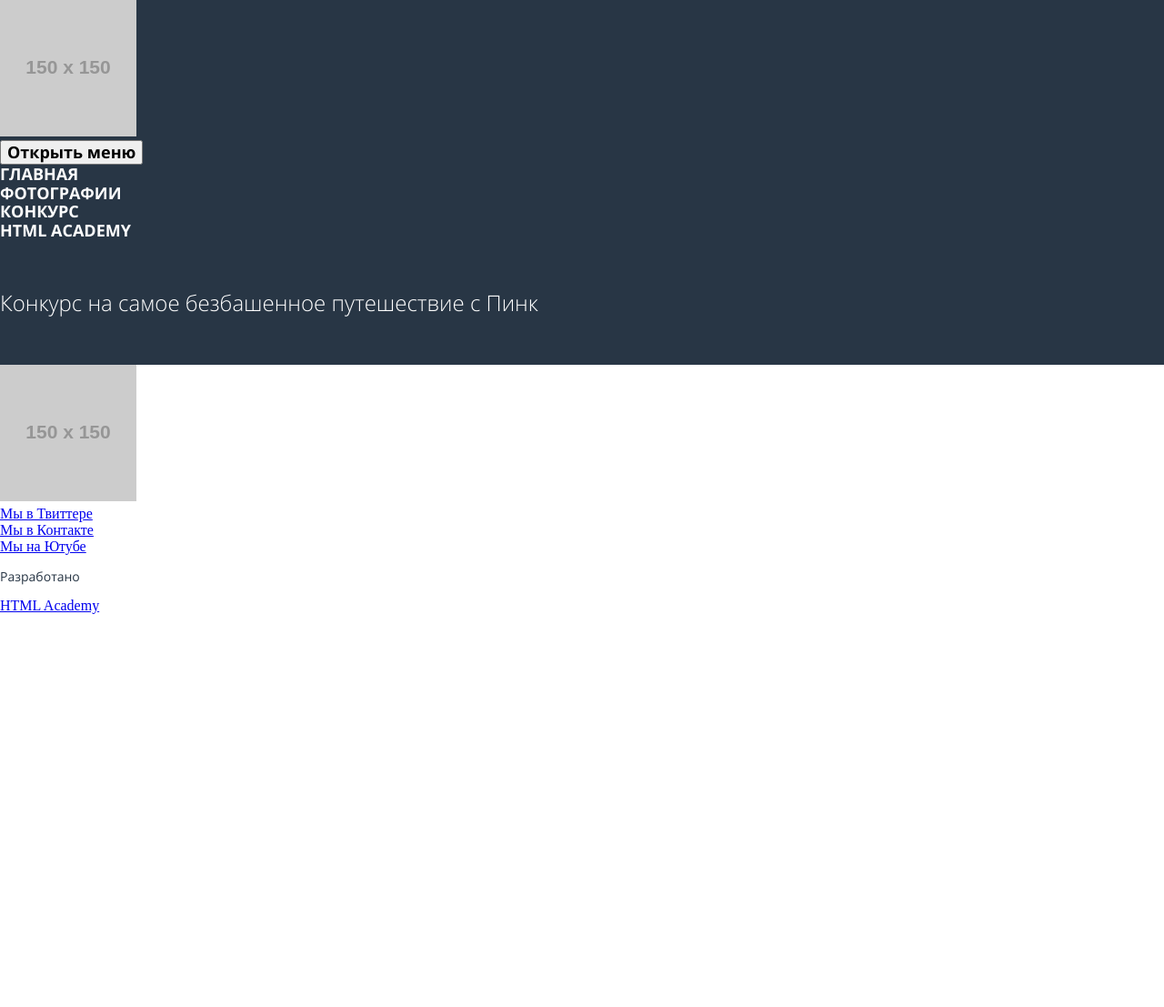
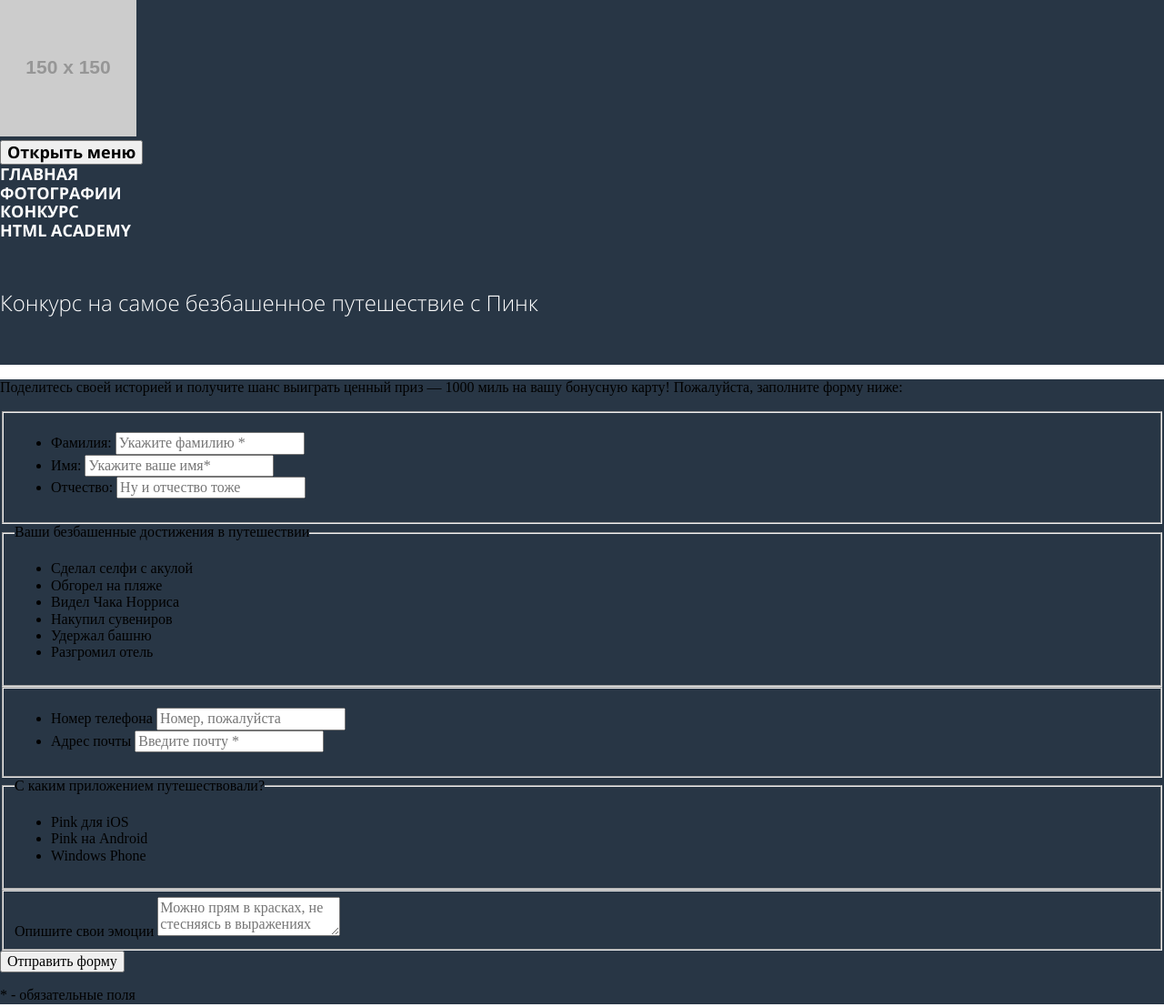
Before and after one commit to vadimbvn/pink, a website: page source/form.html in a window 1280 px wide. Shown: the top 1107 px of the page at 91% size. Before the commit the page ends 800 px from the top, so only its background shows below. Drawn offline with nearby package versions, Linux system fonts and the light colour scheme; files that its build step writes are made by us from their sources; placeholder pictures from the web are drawn by us.

Commit message:
Разметил форму

```diff
--- a/source/form.html
+++ b/source/form.html
@@ -35,7 +35,94 @@
       <div class="main-background">
         <h2 class="page-main__title">Конкурс на самое безбашенное путешествие с Пинк</h2>
       </div>
-      <section class="contest"></section>
+      <section class="contest">
+        <p class="contest__slogan">Поделитесь своей историей и получите шанс выиграть ценный приз — 1000 миль на вашу бонусную карту!
+        Пожалуйста, заполните форму ниже:</p>
+        <form class="contest__form">
+          <fieldset class="contest__fieldset contest__fieldset--name">
+            <ul class="contest__list contest__list--name">
+              <li>
+                <label for="user-surname">Фамилия:</label>
+                <input type="text" name="usersurname" id="user-surname" placeholder="Укажите фамилию *">
+              </li>
+              <li>
+                <label for="user-name">Имя:</label>
+                <input type="text" name="username" id="user-name" placeholder="Укажите ваше имя*">
+              </li>
+              <li>
+                <label for="user-patronymic">Отчество:</label>
+                <input type="text" name="userpatronymic" id="user-patronymic" placeholder="Ну и отчество тоже">
+              </li>
+            </ul>
+          </fieldset>
+          <fieldset class="contest__fieldset contest__fieldset--checkbox">
+            <legend>Ваши безбашенные достижения в путешествии</legend>
+            <ul class="contest__list contest__list--checkbox">
+              <li>
+                <input class="visually-hidden"  type="checkbox" name="selfie" id="selfie" checked>
+                <label for="selfie">Сделал селфи с акулой</label>
+              </li>
+              <li>
+                <input class="visually-hidden" type="checkbox" name="beach" id="beach">
+                <label for="beach">Обгорел на пляже</label>
+              </li>
+              <li>
+                <input class="visually-hidden" type="checkbox" name="norris" id="norris">
+                <label for="norris">Видел Чака Норриса</label>
+              </li>
+              <li>
+                <input class="visually-hidden" type="checkbox" name="gift" id="gift">
+                <label for="gift">Накупил сувениров</label>
+              </li>
+              <li>
+                <input class="visually-hidden" type="checkbox" name="tower" id="tower">
+                <label for="tower">Удержал башню</label>
+              </li>
+              <li>
+                <input class="visually-hidden" type="checkbox" name="hotel" id="hotel">
+                <label for="hotel">Разгромил отель</label>
+              </li>
+            </ul>
+          </fieldset>
+          <fieldset class="contest__fieldset contest__fieldset--contacts">
+            <ul class="contest__list contst__list--contacts">
+              <li>
+                <label for="user-phone">Номер телефона</label>
+                <input type="tel" name="userphone" id="user-phone" placeholder="Номер, пожалуйста">
+              </li>
+              <li>
+                <label for="user-email">Адрес почты</label>
+                <input type="email" name="useremail" id="user-email" placeholder="Введите почту *">
+              </li>
+            </ul>
+          </fieldset>
+          <fieldset class="contest__fieldset contest__fieldset--radio">
+            <legend>С каким приложением путешествовали?</legend>
+            <ul class="contest__list contest__list--radio">
+              <li>
+                <input class="visually-hidden" type="radio" name="pinkios" id="pink-ios" checked>
+                <label for="pink-ios">Pink для iOS</label>
+              </li>
+              <li>
+                <input class="visually-hidden" type="radio" name="pinkandroid" id="pink-android">
+                <label for="pink-android">Pink на Android</label>
+              </li>
+              <li>
+                <input class="visually-hidden" type="radio" name="pinkwindows" id="pink-windows">
+                <label for="pink-windows">Windows Phone</label>
+              </li>
+            </ul>
+          </fieldset>
+          <fieldset class="contest__fieldset contest__fieldset--textarea">
+            <label for="user-review">Опишите свои эмоции</label>
+            <textarea name="userreview" id="user-review" placeholder="Можно прям в красках, не стесняясь в выражениях"></textarea>
+          </fieldset>
+          <button class="contest__button" type="submit">Отправить форму</button>
+          <p class="contest__text">
+            <span>*</span> - обязательные поля
+          </p>
+        </form>
+      </section>
     </main>
     <footer class="page-footer">
       <a class="page-footer__logo logo">
```
Also changed, not shown: source/photo.html (+2 -2 lines).
